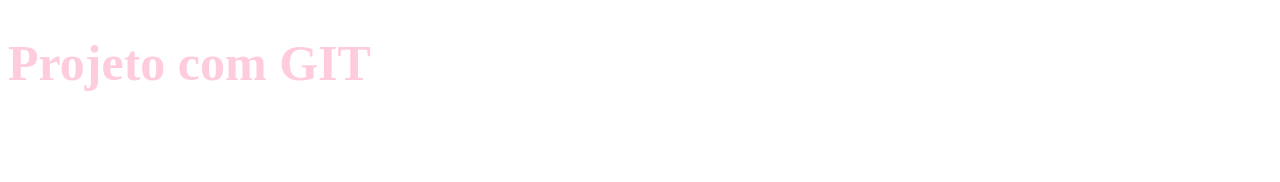
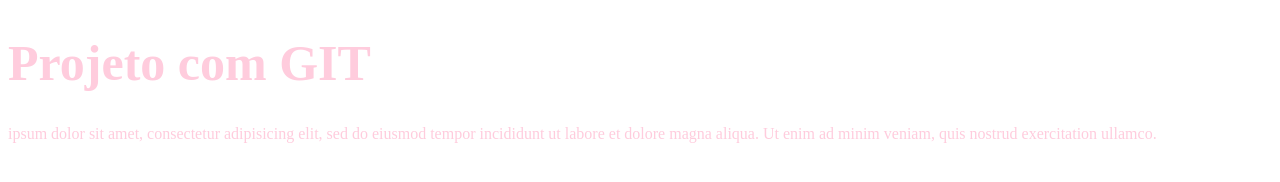
Before and after one commit to neryguerreiro/modulogit, a plain HTML site: page index.html in a window 1280 px wide. Drawn offline with Linux system fonts and the light colour scheme.

Commit message:
Nova funcionalidade X

```diff
--- a/index.html
+++ b/index.html
@@ -8,5 +8,10 @@
 </head>
 <body>
 	<h1>Projeto com GIT</h1>
+
+	<p> ipsum dolor sit amet, consectetur adipisicing elit, sed do eiusmod
+	tempor incididunt ut labore et dolore magna aliqua. Ut enim ad minim veniam,
+	quis nostrud exercitation ullamco.
+	</p>
 </body>
 </html>
```
Also changed, not shown: 1 other file.
